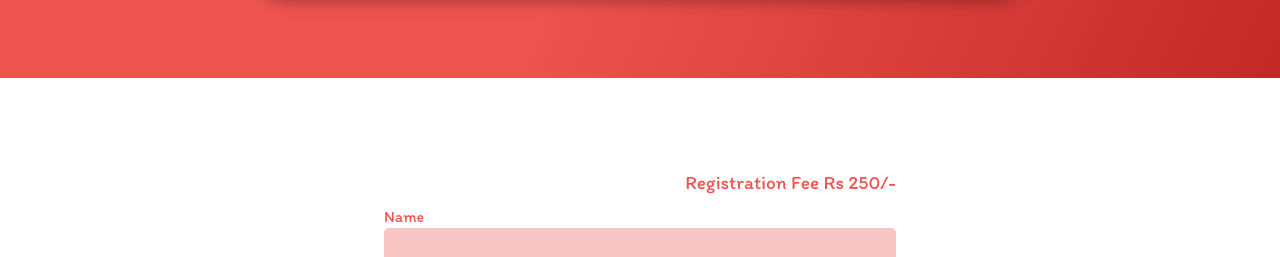
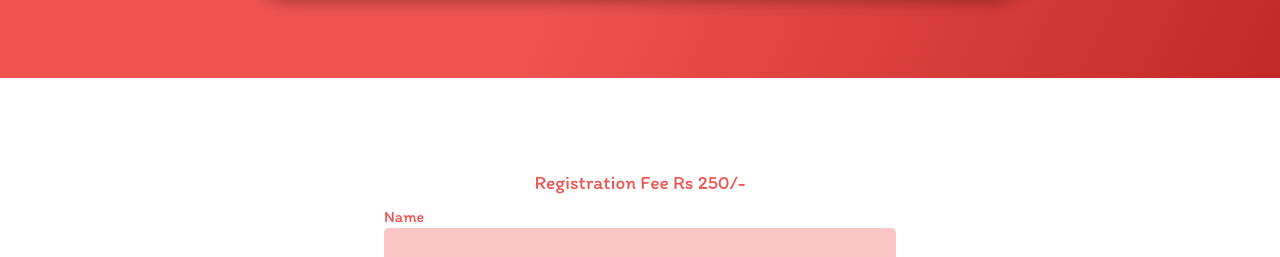
Before and after one commit to jaiselrahman/Mechaholics2020, a Vue app: page / in a window 1280 px wide. Shown: the part 2618-2875 px from the top of the page. Built offline with nearby package versions, Linux system fonts and the light colour scheme.

Commit message:
Update RegistrationPage.vue

```diff
--- a/src/components/RegistrationPage.vue
+++ b/src/components/RegistrationPage.vue
@@ -1,7 +1,7 @@
 <template>
   <div id="register">
     <form class="form">
-      <div class="status" style="width: 100%">Registration Fee Rs 250/-</div>
+      <div class="status" style="width: 100%; text-align: center;">Registration Fee Rs 250/-</div>
       <br>
       <label class="label" for="Name">
         {{ $v.$error && !$v.name.required ? 'Name is required' : 'Name' }}
```
